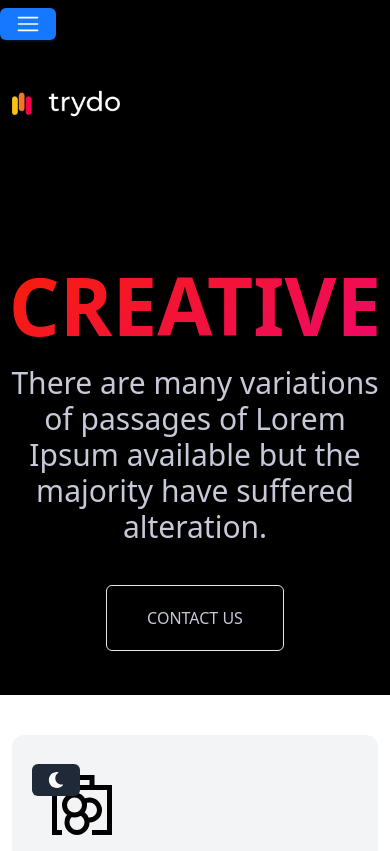
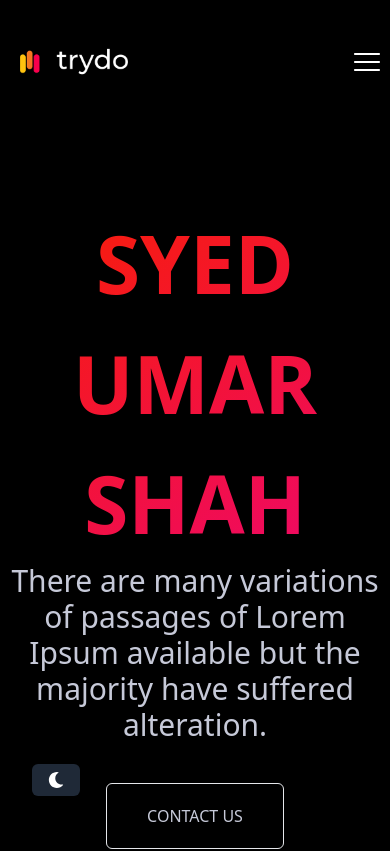
Before and after one commit to Muhammad-Afzal-75/umar-portfolio, a React (Vite) app: page / in a window 390 px wide. Shown: the top 851 px of the page. Built offline with nearby package versions, Linux system fonts and the light colour scheme.

Commit message:
responsive-view

```diff
--- a/src/App.jsx
+++ b/src/App.jsx
@@ -6,8 +6,10 @@ import { BsSunFill } from "react-icons/bs";
 import { FaMoon } from "react-icons/fa";
 import React, { useState, useEffect } from 'react';
 function App() {
+
   const [isDarkTheme, setIsDarkTheme] = useState(null);
-  const [theme, setTheme] = useState(false);
+
+
   useEffect(() => {
     let isDark = localStorage.getItem("isDark");
     if (isDark == 'true') {
@@ -38,10 +40,10 @@ function App() {
     <>
       <div>
 
-    <section id='home'  className='bg-black'>
-        <div  className='container mx-auto max-w-[1340px]'>
-          <Navbar/>
-          <Hero/>
+        <section id='home' className='bg-black'>
+          <div className='container mx-auto max-w-[1340px]'>
+            <Navbar />
+            <Hero />
           </div>
         </section>
 
@@ -56,7 +58,7 @@ function App() {
             onClick={toggleDarkMode}
             className="px-4 py-2 rounded-md bg-gray-800 text-white"
           >
-                    {(theme == false) ? <FaMoon /> : <BsSunFill />}
+            {(isDarkTheme == "false" || isDarkTheme == null) ? <FaMoon /> : <BsSunFill />}
           </button>
         </div>
       </div>
--- a/src/Components/Hero/Hero.jsx
+++ b/src/Components/Hero/Hero.jsx
@@ -2,8 +2,8 @@ import React from 'react'
 
 const Hero = () => {
   return (
-    <div className='text-center pt-20 min-h-[530px]'>
-      <h1 className='text-[80px] sm:text-[120px] font-bold bg-gradient bg-text-gradient'>CREATIVE</h1>
+    <div className='text-center pt-20 min-h-[520px] py-10'>
+      <h1 className='text-[80px] sm:text-[120px] font-bold bg-gradient bg-text-gradient'>SYED UMAR SHAH</h1>
       <p className='text-[#C6C9D8] text-3xl'>There are many variations of passages of Lorem Ipsum available but the <br />majority have suffered alteration.</p>
       <button className='border hover:-translate-y-1 transition delay-250 duration-300 ease-in-out  px-10 py-5 mt-10 rounded-md text-[#C6C9D8] hover:bg-gradient-to-r from-[#f81f01] to-[#ee076e]'>CONTACT US</button>
     </div>
--- a/src/Components/Navbar/Navbar.jsx
+++ b/src/Components/Navbar/Navbar.jsx
@@ -58,25 +58,28 @@ const Navbar = () => {
 
     return (
         <>
-            <Button type="primary" onClick={showDrawer} className='text-2xl mt-2 md:hidden'>
-                <RxHamburgerMenu />
-            </Button>
-            <div className='flex justify-between py-10'>
-                <div className='flex justify-center'>
-                    <img src={logo} alt="img" height={"120px"} width={"120px"} />
+            <div className='px-2'>
+
+                <div className='flex justify-between py-10 items-center'>
+                    <div className=''>
+                        <img src={logo} alt="img" height={"120px"} width={"120px"}  />
                     </div>
-                <div className='hidden md:block'>
+                    <div className='hidden xl:block'>
                         {
                             NavItems.map((item) => {
                                 return <a href={item.section} className='sm:text-white text-black p-3 px-5 hover:text-red-600 font-bold text-lg  inline-block'> {item.title} </a>
                             })
                         }
                     </div>
+                    <div onClick={showDrawer} className=' text-3xl xl:hidden text-white'>
+                        <RxHamburgerMenu />
+                    </div>
+
 
                 </div>
 
 
-            <Drawer title="Navbar"  onClose={onClose} open={open} placement='left' className='dark:bg-black  bg-white' >
+                <Drawer title="Navbar" onClose={onClose} open={open} placement='left' className='dark:bg-black  bg-white' >
                     <div className=''>
                         {
                             NavItems.map((item) => {
@@ -85,6 +88,7 @@ const Navbar = () => {
                         }
                     </div>
                 </Drawer>
+            </div>
 
 
         </>
```
Lines whose indentation alone changed are shown as unchanged.
